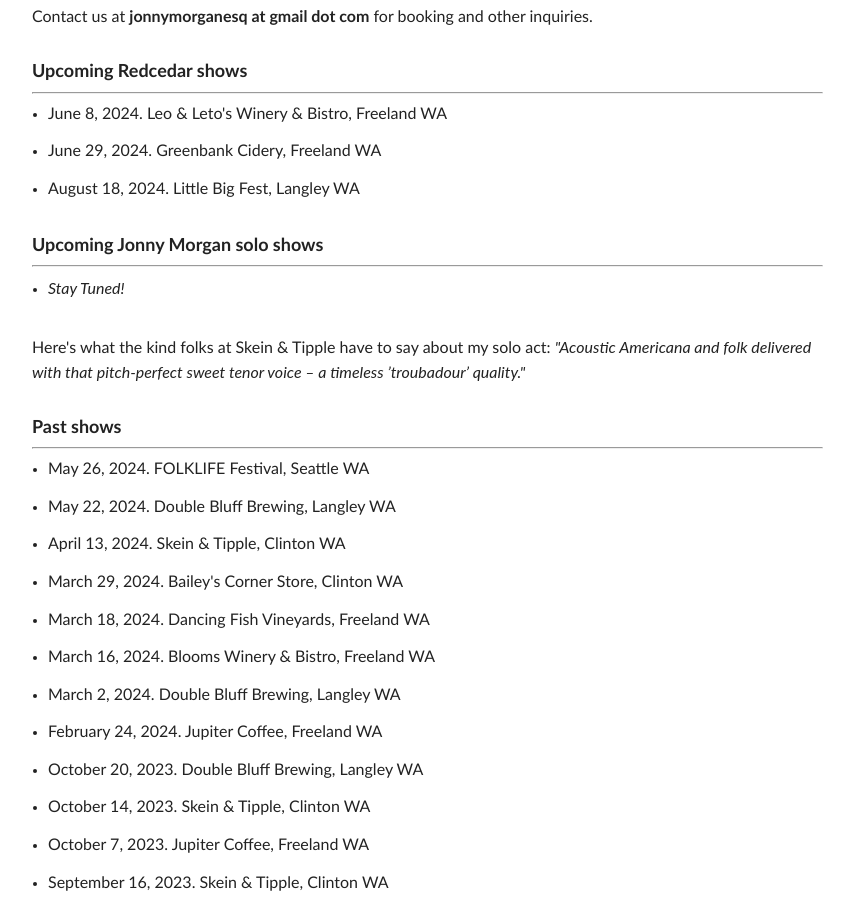
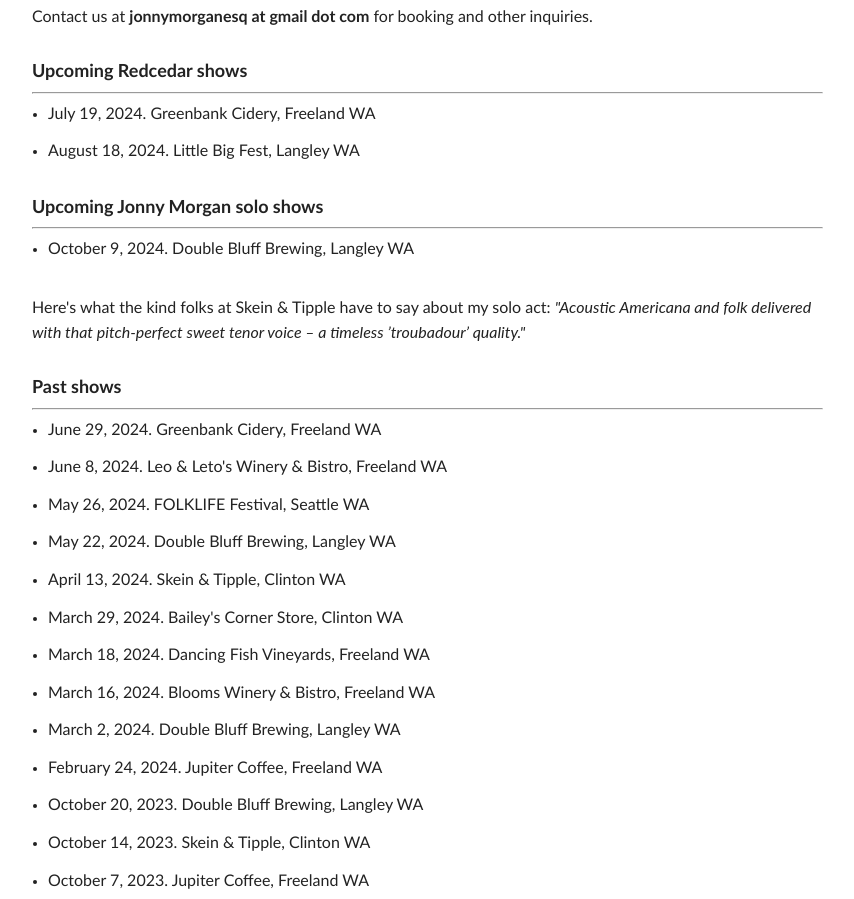
Before and after one commit to jtmorgan/jonnymorgan.github.io, a website: page index.html in a window 1280 px wide. Shown: the part 886-1785 px from the top of the page, without its empty margins (355-1209 px from the left). Drawn offline with Linux system fonts and the light colour scheme; a web font is replaced by a local one.

Commit message:
Update index.html
upcoming shows

```diff
--- a/index.html
+++ b/index.html
@@ -56,21 +56,23 @@
 					<h3>Upcoming Redcedar shows</h3>
 						<hr />
 						<ul class="publications">
-							<li>June 8, 2024. Leo & Leto's Winery & Bistro, Freeland WA</li>
-							<li>June 29, 2024. Greenbank Cidery, Freeland WA</li>
+							<li>July 19, 2024. Greenbank Cidery, Freeland WA</li>
 							<li>August 18, 2024. Little Big Fest, Langley WA</li>
 						</ul>
 
 					<h3>Upcoming Jonny Morgan solo shows</h3>
 						<hr />
 						<ul class="publications">
-							<li><em>Stay Tuned!</em></li>
+							<li>October 9, 2024. Double Bluff Brewing, Langley WA</li>
+						<!--	<li><em>Stay Tuned!</em></li>	-->
 						</ul>
 					<p>Here's what the kind folks at Skein & Tipple have to say about my solo act: <em>"Acoustic Americana and folk delivered with that pitch-perfect sweet tenor voice – a timeless ’troubadour’ quality."</em></p>
 
 					<h3>Past shows</h3>
 						<hr />
 						<ul class="publications">
+							<li>June 29, 2024. Greenbank Cidery, Freeland WA</li>
+							<li>June 8, 2024. Leo & Leto's Winery & Bistro, Freeland WA</li>
 							<li>May 26, 2024. FOLKLIFE Festival, Seattle WA</li>
 							<li>May 22, 2024. Double Bluff Brewing, Langley WA</li>
 							<li>April 13, 2024. Skein & Tipple, Clinton WA</li>
```
